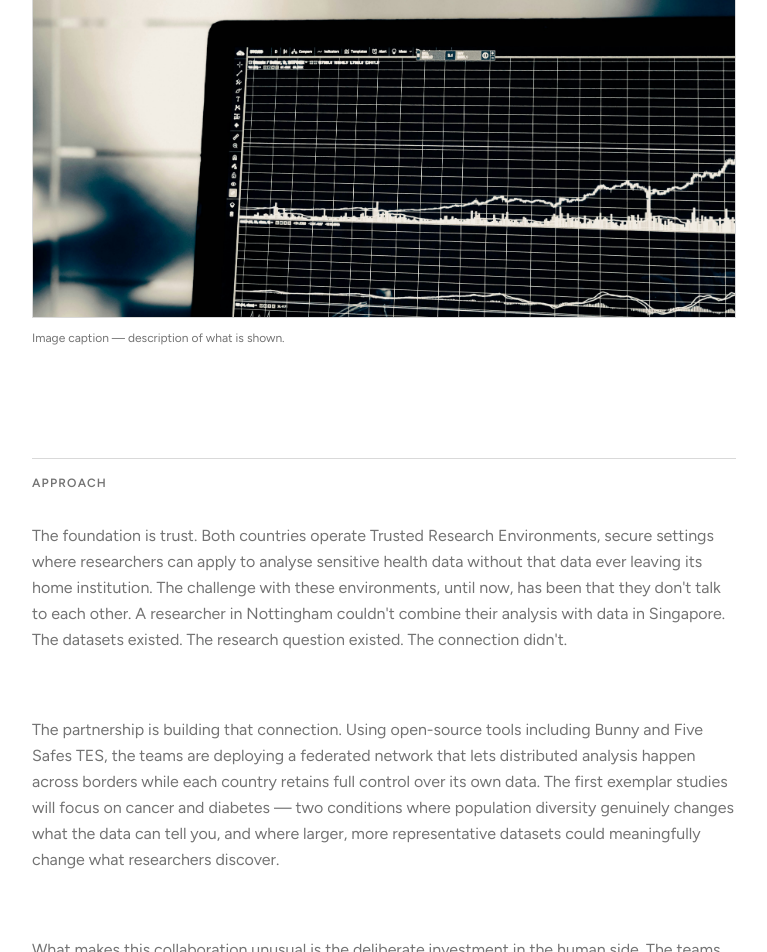
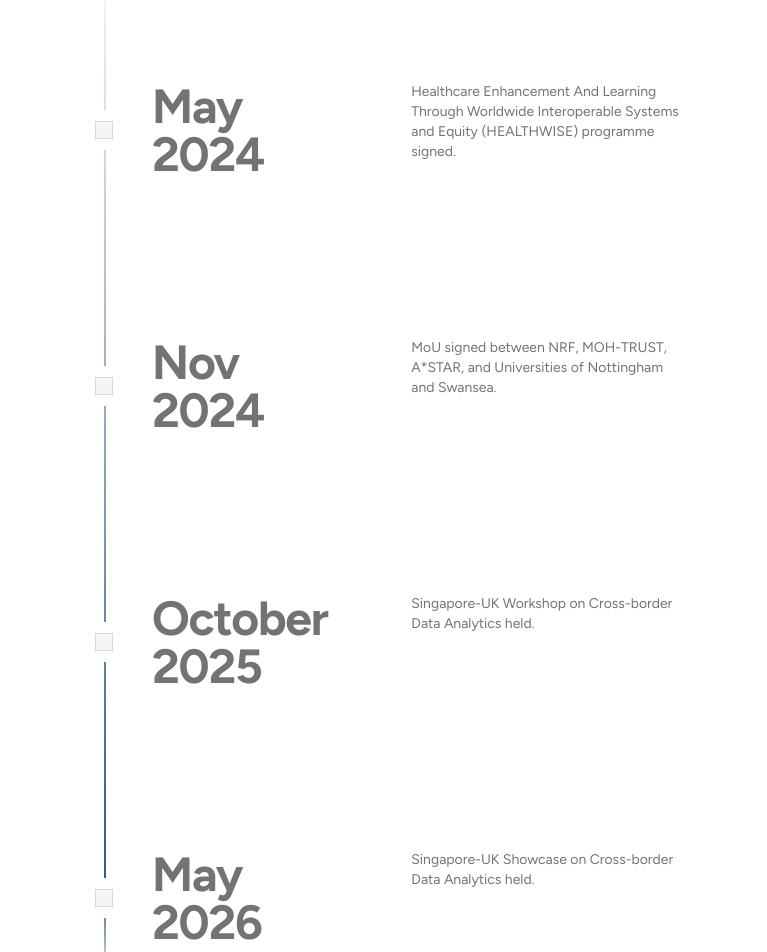
Before and after one commit to federated-research/ac.uk, a Next.js app in the folder website/: page /impact/sg-uk in a window 1280 px wide. Shown: the part 1560-2512 px from the top of the page, without its empty margins (256-1023 px from the left). Built offline with nearby package versions, Linux system fonts and the light colour scheme.

Commit message:
Update SG

```diff
--- a/website/app/impact/page.tsx
+++ b/website/app/impact/page.tsx
@@ -16,7 +16,7 @@ const caseStudies = [
     href: "/impact/sg-uk",
     description:
       "Two countries, one shared ambition: giving researchers access to health data across 10,000 kilometres.",
-    image: "/image.jpg",
+    image: "/images/sguk.jpg",
   },
   {
     title: "DPUK and ADDI",
--- a/website/app/impact/sg-uk/page.tsx
+++ b/website/app/impact/sg-uk/page.tsx
@@ -8,6 +8,8 @@ import {
   Quote,
   Resources,
 } from "@/components/core/case-study";
+import { FadeIn } from "@/components/core/fade-in";
+import { SGTimeline } from "@/components/core/sg-timeline";
 
 export default function Page() {
   return (
@@ -40,11 +42,11 @@ export default function Page() {
         </p>
       </Prose>
 
-      <Figure
-        src="/image.jpg"
-        caption="Image caption — description of what is shown."
-        aspect="16/9"
-      />
+      <div className="mx-auto max-w-3xl px-6 lg:px-8 py-8 md:py-12">
+        <FadeIn>
+          <SGTimeline />
+        </FadeIn>
+      </div>
 
       <SectionBreak label="Approach" />
 
@@ -64,6 +66,12 @@ export default function Page() {
         The first exemplar studies will focus on cancer and diabetes — two conditions where population diversity genuinely changes what the data can tell you, and where larger, more representative datasets could meaningfully change what researchers discover.
         </p>
       </Prose>
+
+      <Figure
+        src="/images/sguk.jpg"
+        caption="The project team during a recent visit to the MOH Office for Healthcare Transformation (MOHT) in Singapore, collaborating to deploy tools that bridge healthcare innovation between Singapore and the UK. Credit: MOHT"
+        aspect="16/9"
+      />
 
       <Prose>
         <p>
--- /dev/null
+++ b/website/components/core/sg-timeline.tsx
@@ -0,0 +1,64 @@
+import { Timeline } from "@/components/ui/timeline";
+import { CheckIcon } from "lucide-react";
+
+function Milestone({ text }: { text: string }) {
+  return (
+    <div className="flex items-start gap-2 text-sm text-muted-foreground">
+      <CheckIcon className="mt-0.5 size-4 shrink-0 text-brand" />
+      <span>{text}</span>
+    </div>
+  );
+}
+
+export function SGTimeline() {
+  const data = [
+    {
+      title: "May 2024",
+      content: (
+        <div className="space-y-3">
+          <p className="text-sm text-muted-foreground">
+            Healthcare Enhancement And Learning Through
+            Worldwide Interoperable Systems and Equity (HEALTHWISE) programme signed.
+          </p>
+        </div>
+      ),
+    },
+    {
+      title: "Nov 2024",
+      content: (
+        <div className="space-y-3">
+          <p className="text-sm text-muted-foreground">
+          MoU signed between NRF, MOH-TRUST, A*STAR,
+          and Universities of Nottingham and Swansea.
+          </p>
+        </div>
+      ),
+    },
+    {
+      title: "October 2025",
+      content: (
+        <div className="space-y-3">
+          <p className="text-sm text-muted-foreground">
+            Singapore-UK Workshop on Cross-border Data Analytics held.
+          </p>
+        </div>
+      ),
+    },
+    {
+      title: "May 2026",
+      content: (
+        <div className="space-y-3">
+          <p className="text-sm text-muted-foreground">
+            Singapore-UK Showcase on Cross-border Data Analytics held.
+          </p>
+        </div>
+      ),
+    },
+  ];
+
+  return (
+    <div className="relative w-full overflow-clip">
+      <Timeline data={data} />
+    </div>
+  );
+}
```
Also changed, not shown: website/public/images/sguk.jpg (added).
